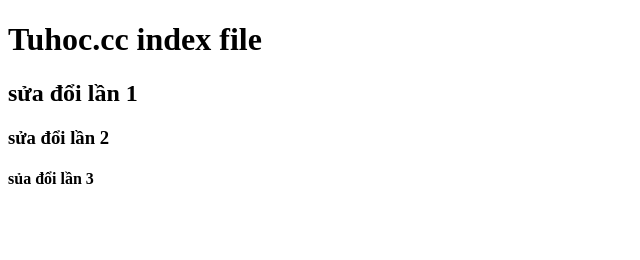
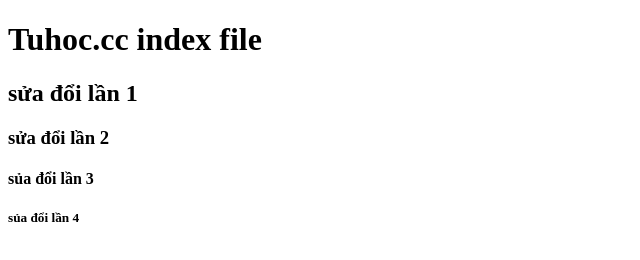
Before and after one commit to dai116-max/duan2, a plain HTML site: page index.html in a window 1280 px wide. Shown: the full height of the page, 0-640 px from the left. Drawn offline with Linux system fonts and the light colour scheme.

Commit message:
sửa đổi lần 2

```diff
--- a/index.html
+++ b/index.html
@@ -10,6 +10,7 @@
     <h2>sửa đổi lần 1</h2>
     <h3>sửa đổi lần 2</h3>
     <h4>sủa đổi lần 3</h4>
+    <h5>sủa đổi lần 4</h4>
 
 </body>
 </html>
```
